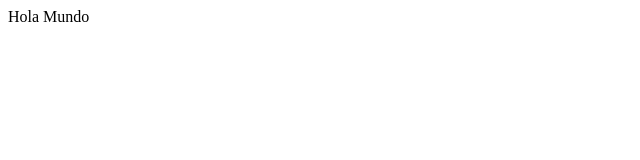
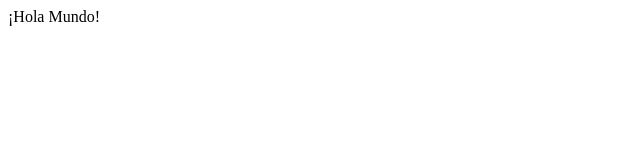
Before and after one commit to maurosoler/PruebaG266, a plain HTML site: page index.html in a window 1280 px wide. Shown: the full height of the page, 0-640 px from the left. Drawn offline with Linux system fonts and the light colour scheme.

Commit message:
Update index.html
Arreglamos elHola Mundo

```diff
--- a/index.html
+++ b/index.html
@@ -6,6 +6,6 @@
     <title>Document</title>
 </head>
 <body>
-    Hola Mundo
+   ¡Hola Mundo!
 </body>
 </html>
```
